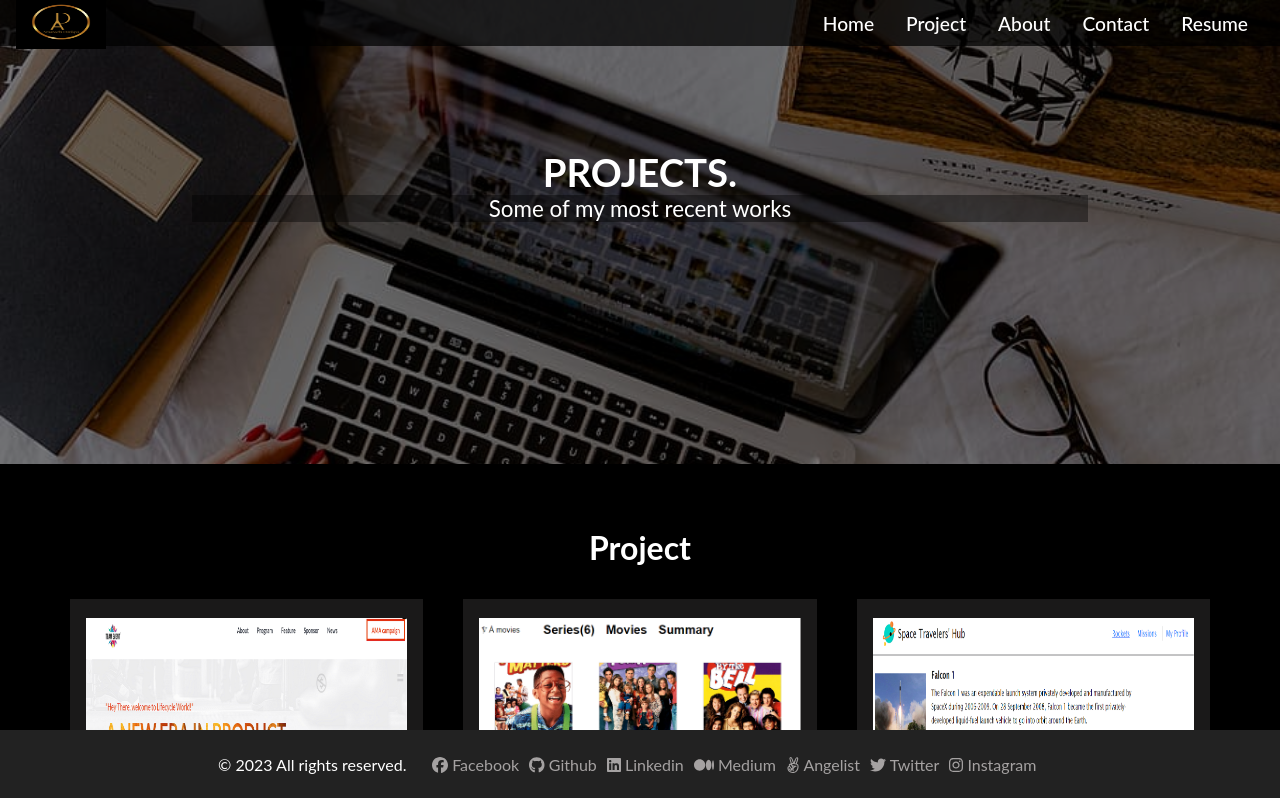
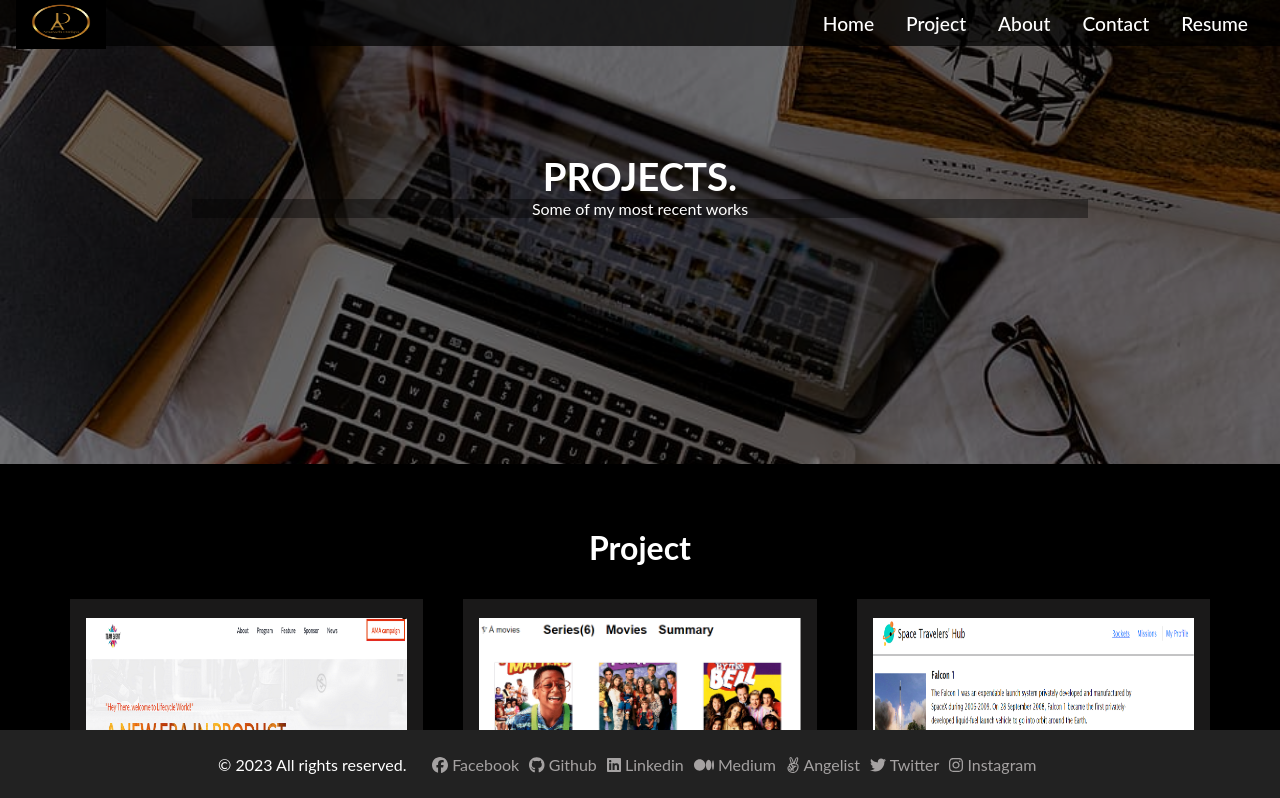
Before and after one commit to Amazinggracee/Portfolio, a React (Create React App) app: page /project in a window 1280 px wide. Shown: the top 798 px of the page. Built offline with nearby package versions, Linux system fonts and the light colour scheme; a web font is replaced by a local one.

Commit message:
correction

```diff
--- a/src/components/HeroImg2Styles.css
+++ b/src/components/HeroImg2Styles.css
@@ -32,7 +32,7 @@
 }
 
 .hero-img p {
-  font-size: 1.4rem;
+  font-size: 1rem;
   text-align: center;
   width: 70vw;
   background: rgba(0, 0, 0, 0.405);
```
